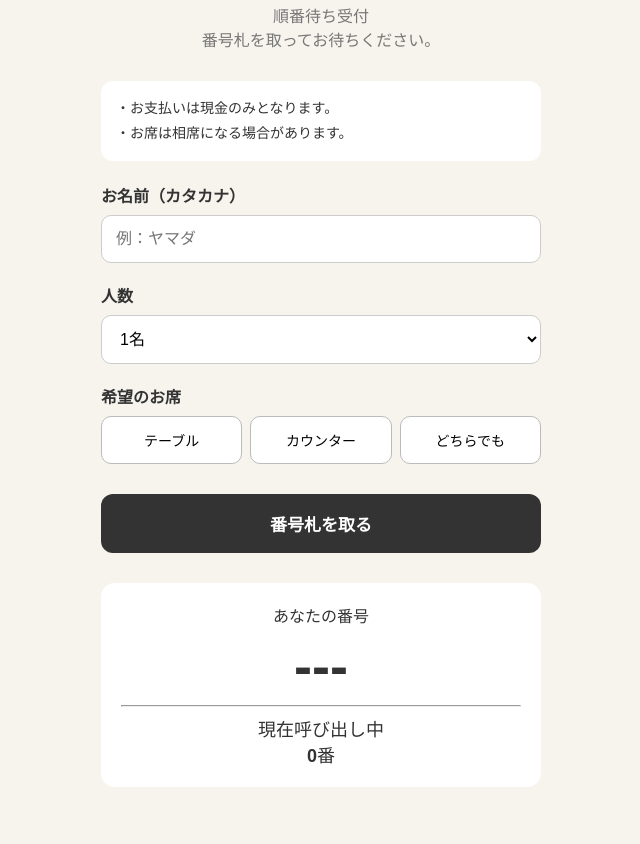
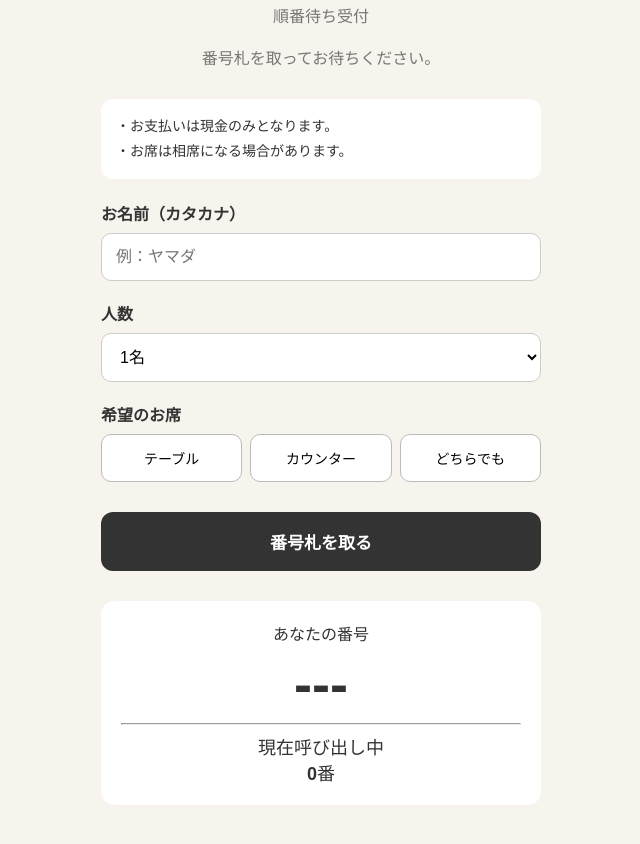
Before and after one commit to yukiinutsuka/beppo-queue, a plain HTML site: page index.html in a window 1280 px wide. Shown: the part 76-920 px from the top of the page, without its empty margins (319-959 px from the left). Drawn offline with nearby package versions, Linux system fonts and the light colour scheme; no server answers.

```diff
--- a/index.html
+++ b/index.html
@@ -129,10 +129,9 @@
 
   <h1>Beppo</h1>
   <div class="subtitle">
-  順番待ち受付<br>
+  順番待ち受付<br><br>
   <span>番号札を取ってお待ちください。</span>
   </div>
-
   <div class="notice">
     ・お支払いは現金のみとなります。<br>
     ・お席は相席になる場合があります。
```
